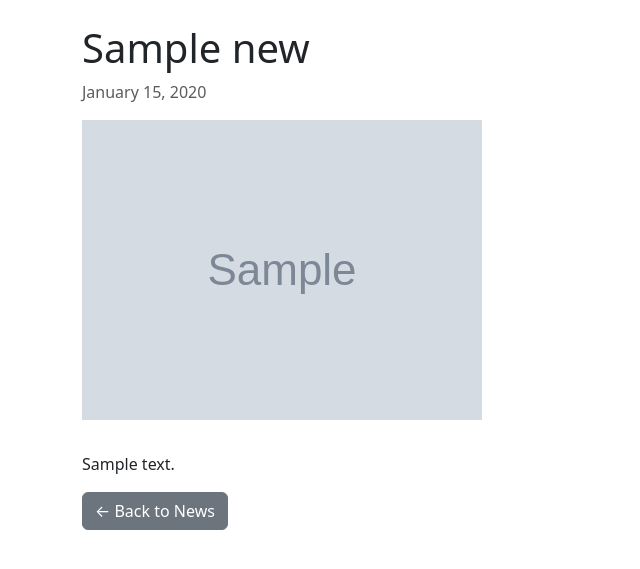
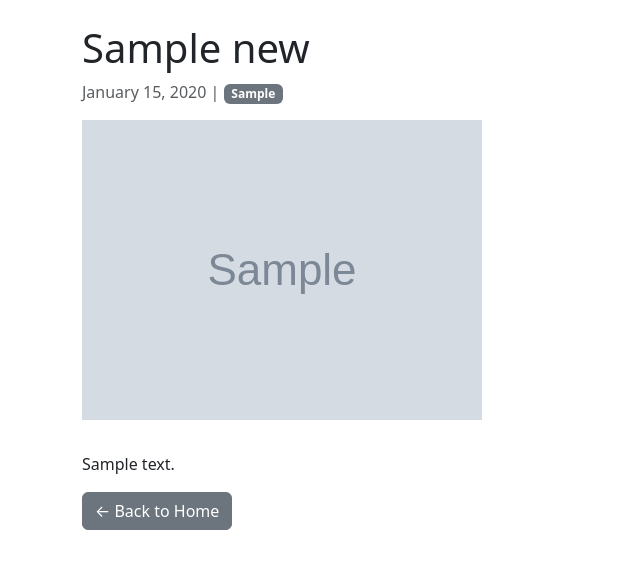
Before and after one commit to moviebazaa/currentaffairs, a Flask app: page /news/1 in a window 1280 px wide. Shown: the part 56-625 px from the top of the page, without its empty margins (0-640 px from the left). Run offline with Flask 3, Linux system fonts and the light colour scheme; tables that the repository leaves empty hold one stand-in row (values such as "Sample post"); grey boxes marked "Sample" are stand-in pictures.

Commit message:
Update news_detail.html

```diff
--- a/templates/news_detail.html
+++ b/templates/news_detail.html
@@ -2,11 +2,11 @@
 {% block content %}
 <article>
     <h1>{{ news.title }}</h1>
-    <p class="text-muted">{{ news.date_posted.strftime('%B %d, %Y') }}</p>
+    <p class="text-muted">{{ news.date_posted.strftime('%B %d, %Y') }} | <span class="badge bg-secondary">{{ news.category }}</span></p>
     {% if news.image_url %}
     <img src="{{ news.image_url }}" class="img-fluid mb-3" alt="{{ news.title }}">
     {% endif %}
     <div class="mt-3">{{ news.content | safe }}</div>
-    <a href="{{ url_for('home') }}" class="btn btn-secondary mt-3">← Back to News</a>
+    <a href="{{ url_for('home') }}" class="btn btn-secondary mt-3">← Back to Home</a>
 </article>
 {% endblock %}
```
